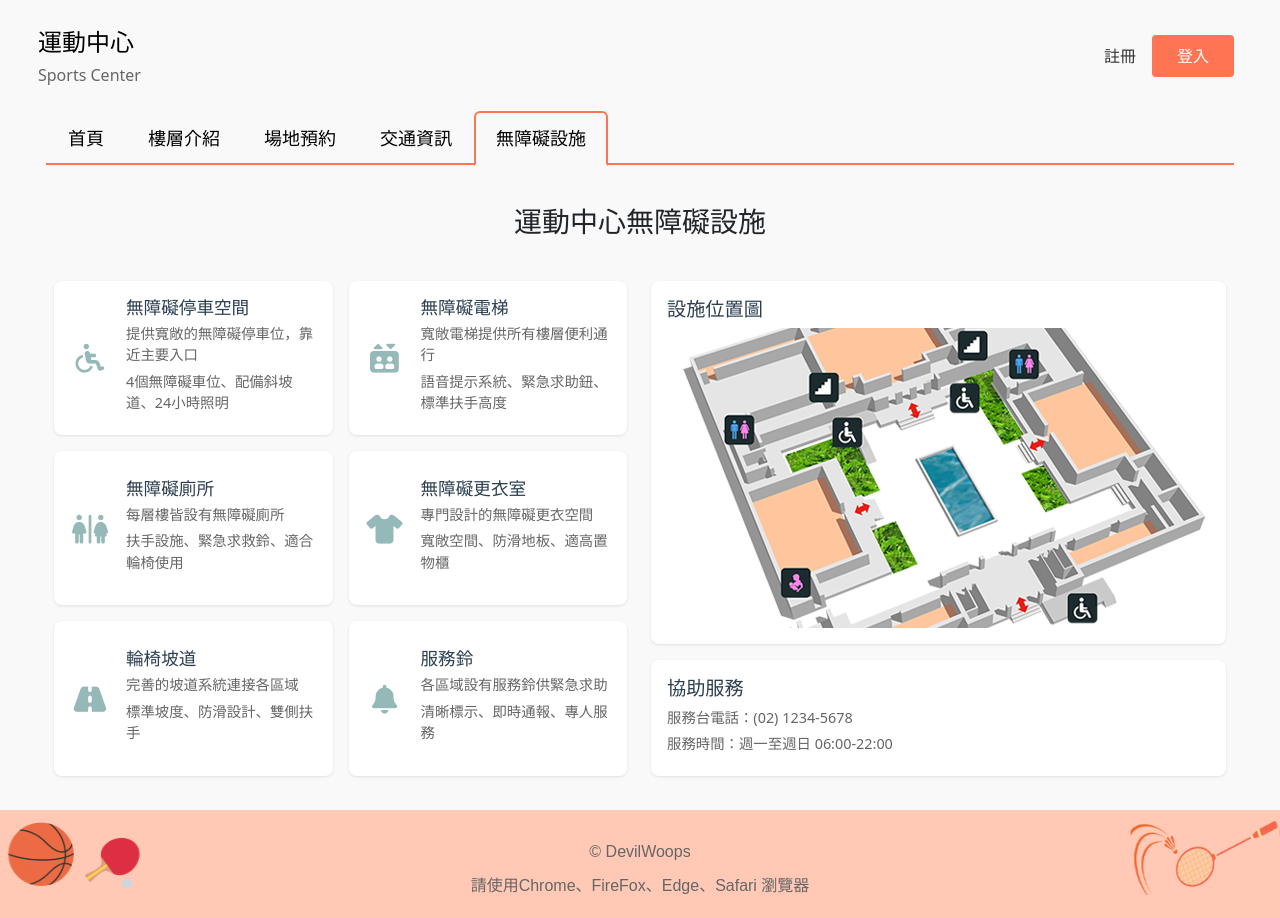
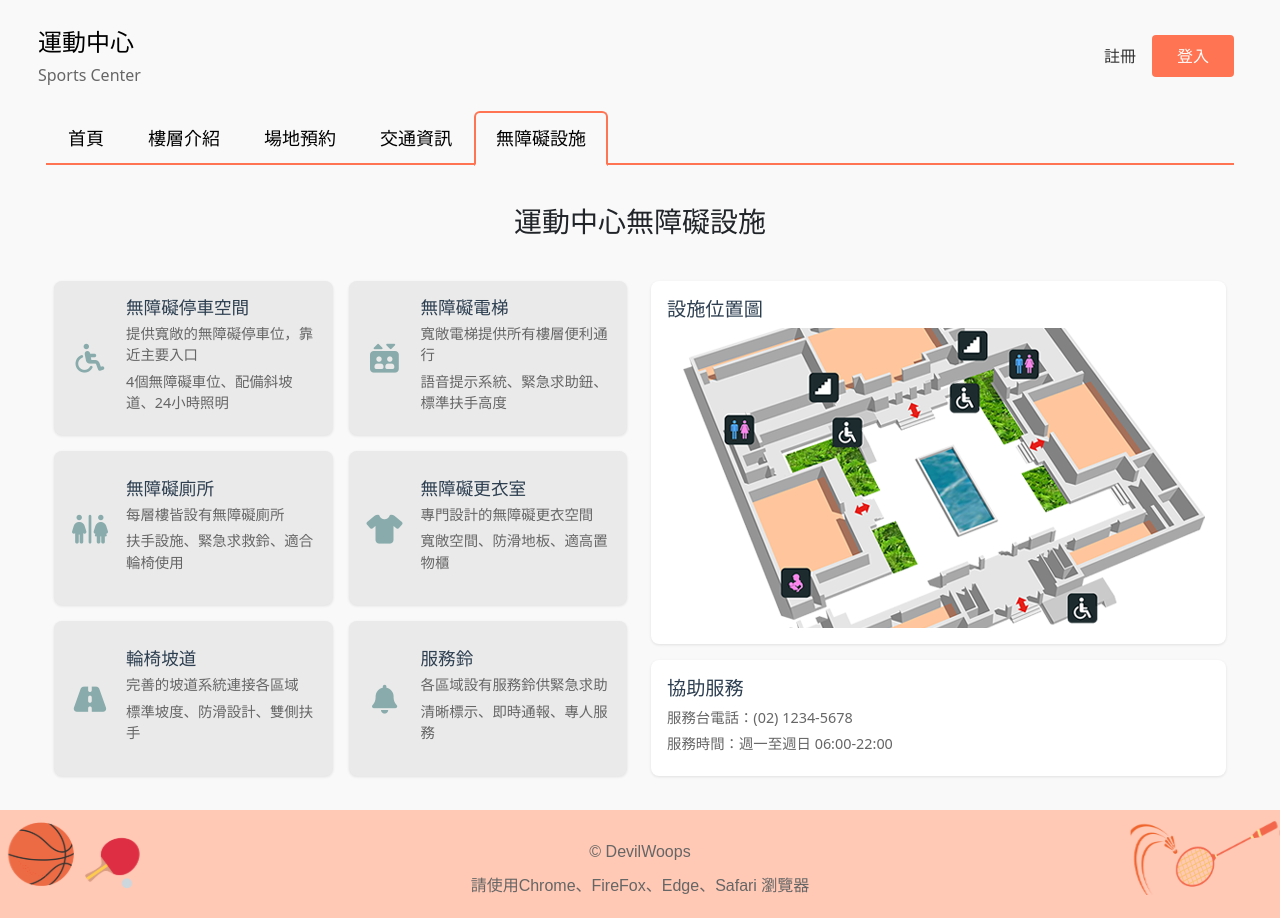
Before and after one commit to D1204480/sport_reservation_frontend, a Vue app in the folder sport_frontend/: page /accessibility in a window 1280 px wide. Built offline with nearby package versions, Linux system fonts and the light colour scheme.

Commit message:
Update Accessibility.vue

```diff
--- a/sport_frontend/src/views/Accessibility.vue
+++ b/sport_frontend/src/views/Accessibility.vue
@@ -124,7 +124,7 @@ const facilities = ref([
 }
 
 .facility-card {
-  background: #fff;
+  background: #eaeaea;
   border-radius: 8px;
   padding: 1rem;
   box-shadow: 0 1px 3px rgba(0, 0, 0, 0.1);
@@ -163,7 +163,7 @@ const facilities = ref([
 }
 
 .facility-icon {
-  color: #95b8b8;
+  color: #89abab;
   font-size: 1.8rem;
 }
 
```
